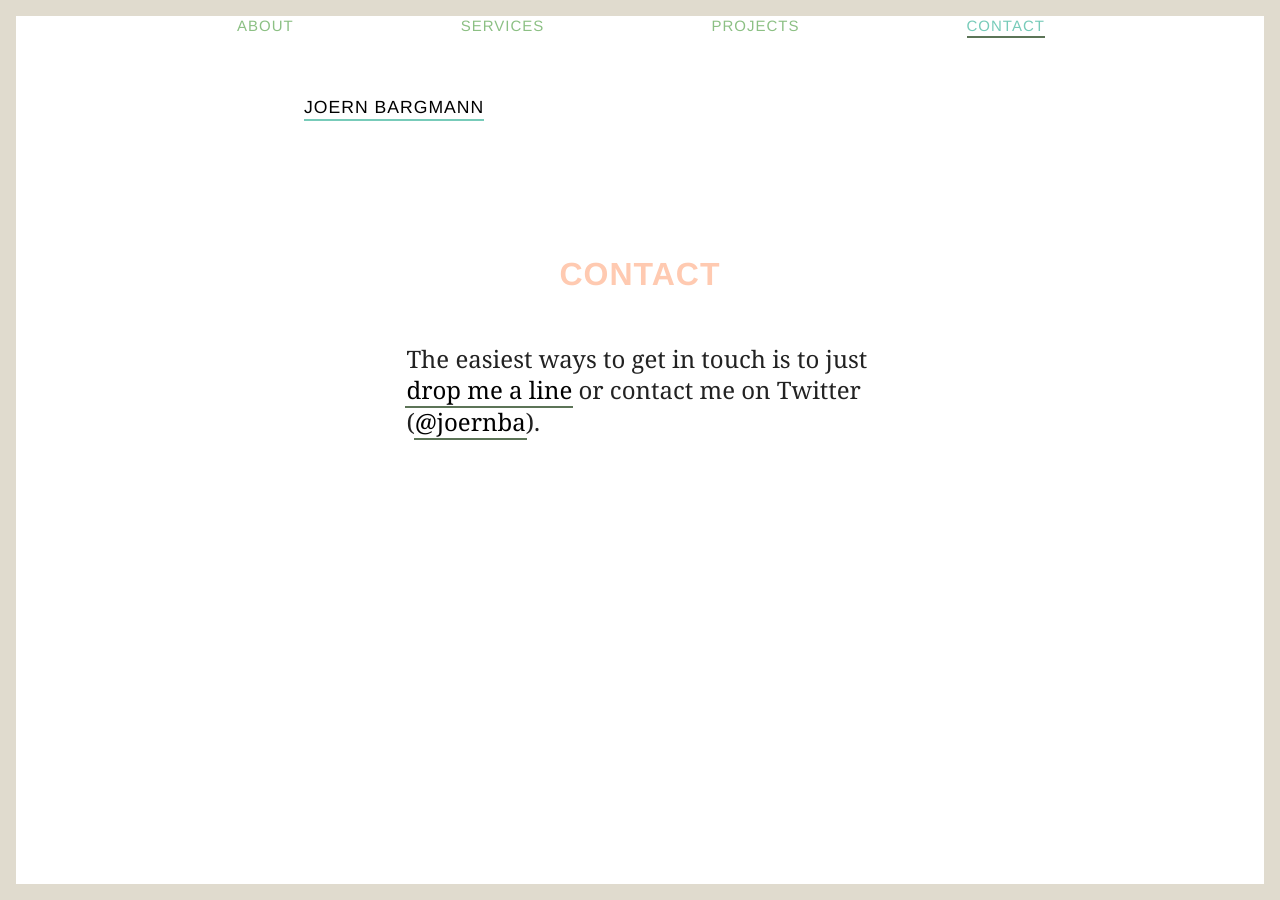
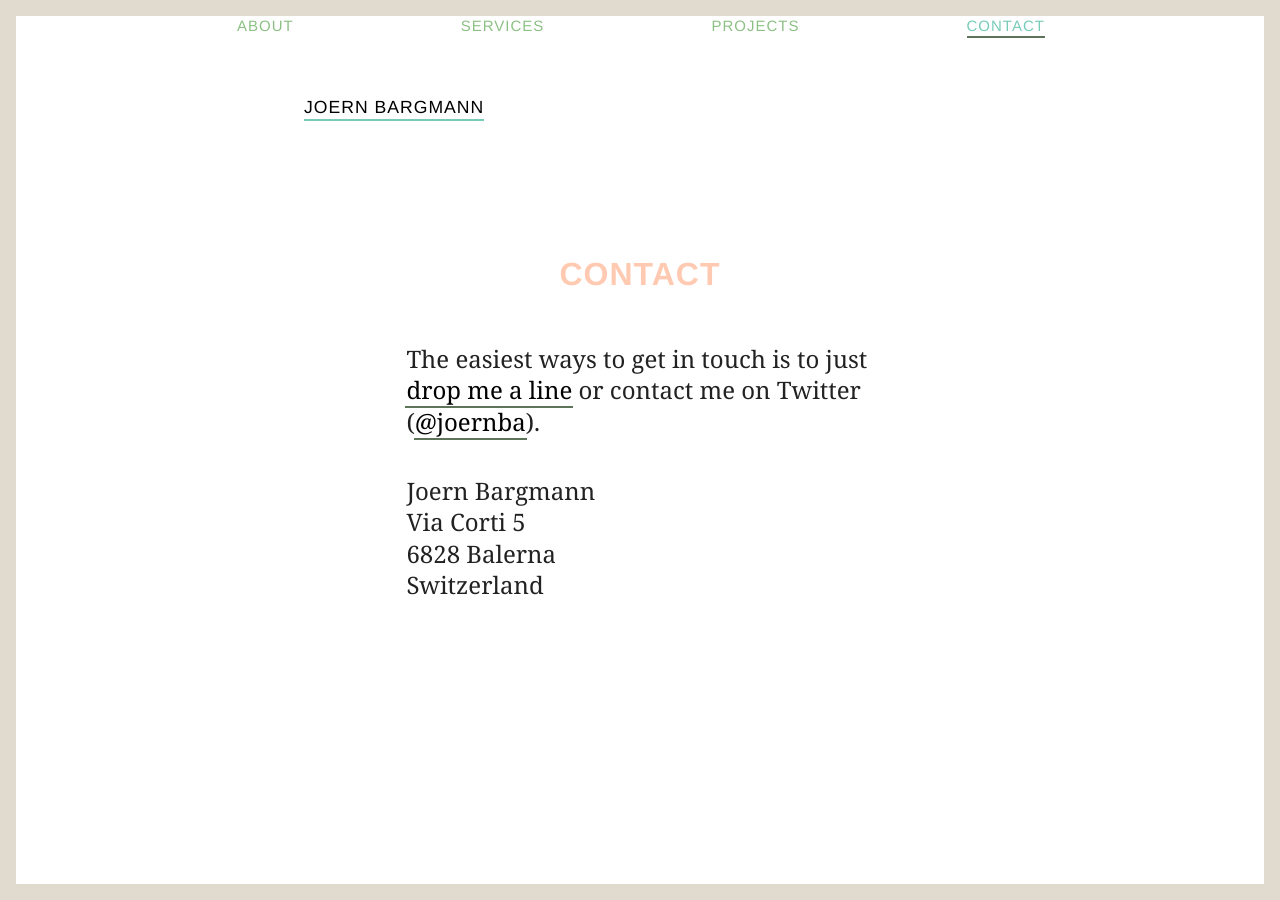
Before and after one commit to joernba/joernba.github.io, a Jekyll site: the page built from contact.md, in a window 1280 px wide. Built offline with Jekyll 4.4.1, drawn with Linux system fonts in a browser that asks for light colours; comment, search, counter and statistics services are not loaded.

Commit message:
added address to contact page
Signed-off-by: Joern Bargmann <joernba@gmail.com>

```diff
--- a/contact.md
+++ b/contact.md
@@ -6,3 +6,8 @@ weight: 4
 ---
 
 The easiest ways to get in touch is to just <a href="mailto:me@joern.im">drop me a line</a> or contact me on Twitter (<a href="https://twitter.com/{{ site.twitter_username }}">@{{ site.twitter_username }}</a>).
+
+Joern Bargmann
+Via Corti 5
+6828 Balerna
+Switzerland
```
